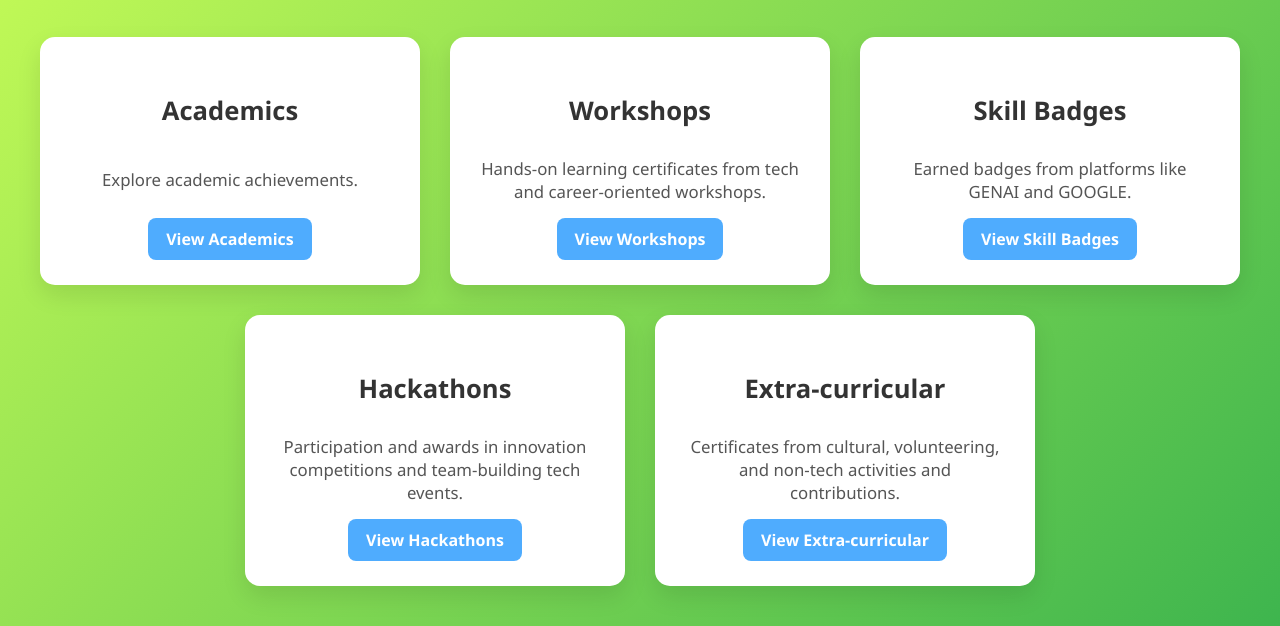
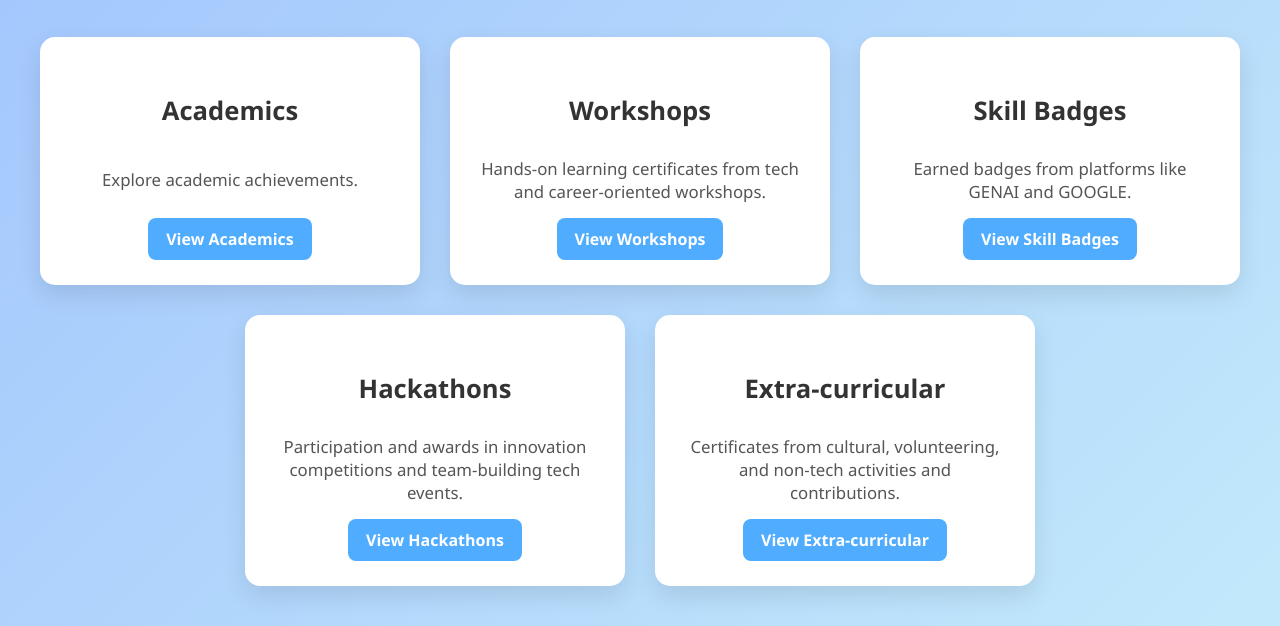
Before and after one commit to Anchalanshu/Anchal_Certificates, a plain HTML site: page index.html in a window 1280 px wide. Shown: the part 199-825 px from the top of the page. Drawn offline with Linux system fonts and the light colour scheme.

Commit message:
Update style.css

```diff
--- a/css/style.css
+++ b/css/style.css
@@ -4,7 +4,7 @@ body {
   margin: 0;
   padding: 0;
   text-align: center;
-  background: linear-gradient(135deg, #cdff57, #3eb54e);
+  background: linear-gradient(135deg, #a1c4fd, #c2e9fb);
   min-height: 100vh;
   display: flex;
   flex-direction: column;
```
